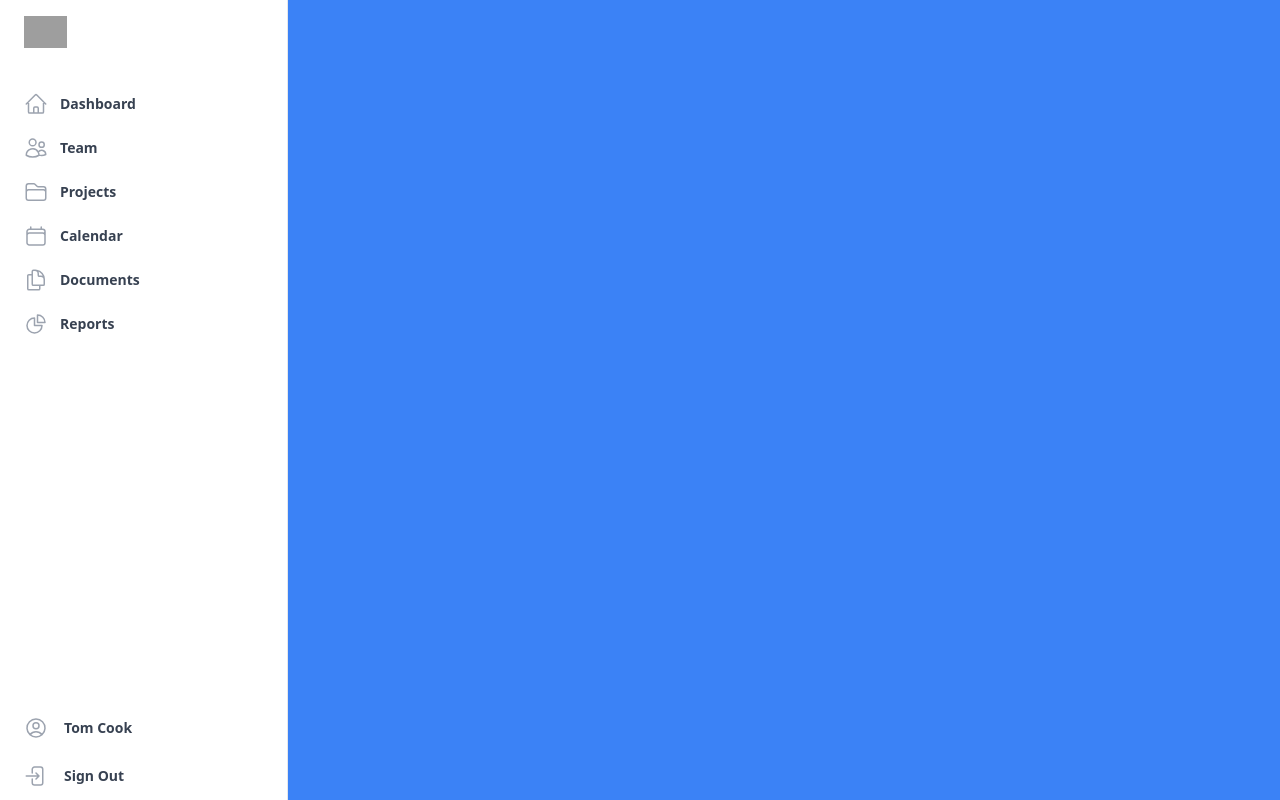
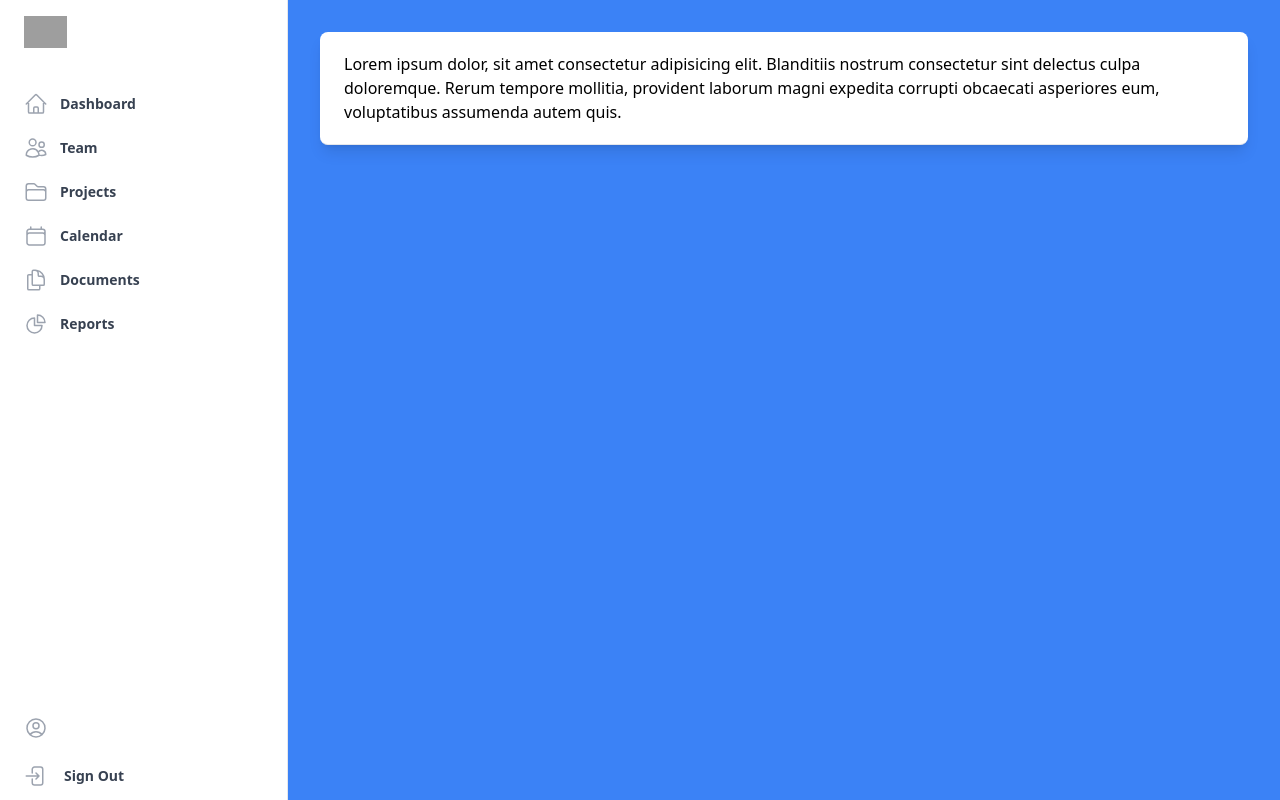
Before and after one commit to C6ABK/DjangoWSIC, a React (Create React App) app in the folder frontend/: page /protectedScreen in a window 1280 px wide. Built offline with nearby package versions, Linux system fonts and the light colour scheme; sample sign-in values are in the browser's storage; grey boxes are pictures that could not be loaded.

Commit message:
Sidebar completed

```diff
--- a/frontend/src/components/Sidebar.jsx
+++ b/frontend/src/components/Sidebar.jsx
@@ -14,18 +14,25 @@ import {
 } from '@heroicons/react/24/outline'
 
 import { useEffect } from 'react'
-import { NavLink } from 'react-router-dom'
-import { useDispatch, useSelector } from 'react-redux'
+import { NavLink, useNavigate } from 'react-router-dom'
+import { useDispatch } from 'react-redux'
 import { logout } from '../actions/userActions'
 
-export default function Sidebar() {
+export default function Sidebar({children, userInfo}) {
     const [sidebarOpen, setSidebarOpen] = useState(false)
 
     const dispatch = useDispatch()
+    const navigate = useNavigate()
 
     const logoutHandler = () => {
         dispatch(logout())
     }
+
+    useEffect(() => {
+        if (!userInfo) {
+            navigate("/login")
+        }
+    }, [navigate, userInfo])
 
   return (
     <>
@@ -133,7 +140,7 @@ export default function Sidebar() {
                                     <li>
                                         <NavLink to="/updateProfile" className="text-gray-700 hover:text-blue-600 hover:bg-gray-50 group flex gap-x-3 rounded-md p-2 text-sm leading-6 font-semibold">
                                             <UserCircleIcon className= "HomeIcon text-gray-400 group-hover:text-blue-600 h-6 w-6 shrink-0'" aria-hidden="true"/>
-                                            Tom Cook
+                                            {userInfo.first_name} {userInfo.last_name}
                                         </NavLink>
                                     </li>
 
@@ -217,7 +224,7 @@ export default function Sidebar() {
                         <NavLink to="/updateProfile" className="flex items-center gap-x-4 px-6 py-3 group text-sm font-semibold leading-6 text-gray-700 hover:text-blue-600 hover:bg-gray-50">
                             <UserCircleIcon className='text-gray-400 group-hover:text-blue-600 h-6 w-6 shrink-0' aria-hidden="true"/>
                             <span className="sr-only">Your profile</span>
-                            <span aria-hidden="true">Tom Cook</span>
+                            <span aria-hidden="true">{userInfo.first_name} {userInfo.last_name}</span>
                         </NavLink>
 
                         <NavLink onClick={logoutHandler} className="flex items-center gap-x-4 px-6 py-3 group text-sm font-semibold leading-6 text-gray-700 hover:text-blue-600 hover:bg-gray-50">
@@ -245,8 +252,8 @@ export default function Sidebar() {
                 </button>
             </div>
 
-            <main className="py-10 lg:pl-72">
-                <div className="px-4 sm:px-6 lg:px-8">{/* Your content */}</div>
+            <main className="py-8 lg:pl-72">
+                <div className="px-4 sm:px-6 lg:px-8">{children}</div>
             </main>
         </div>
     </>
--- a/frontend/src/screens/ProtectedScreen.jsx
+++ b/frontend/src/screens/ProtectedScreen.jsx
@@ -3,6 +3,7 @@ import { useSelector } from 'react-redux'
 import { useNavigate } from 'react-router-dom'
 
 import Sidebar from '../components/Sidebar'
+import Card from '../components/Card'
 
 function ProctectedScreen() {
     const userLogin = useSelector(state => state.userLogin)
@@ -19,7 +20,11 @@ function ProctectedScreen() {
     return (
         <>
             {userInfo &&
-                <Sidebar />
+                <Sidebar userInfo={userInfo}>
+                    <Card>
+                        Lorem ipsum dolor, sit amet consectetur adipisicing elit. Blanditiis nostrum consectetur sint delectus culpa doloremque. Rerum tempore mollitia, provident laborum magni expedita corrupti obcaecati asperiores eum, voluptatibus assumenda autem quis.
+                    </Card>
+                </Sidebar>
             }
         </>
     )
```
Also changed, not shown: 1 other file (tests, documents, lock files or other folders).
